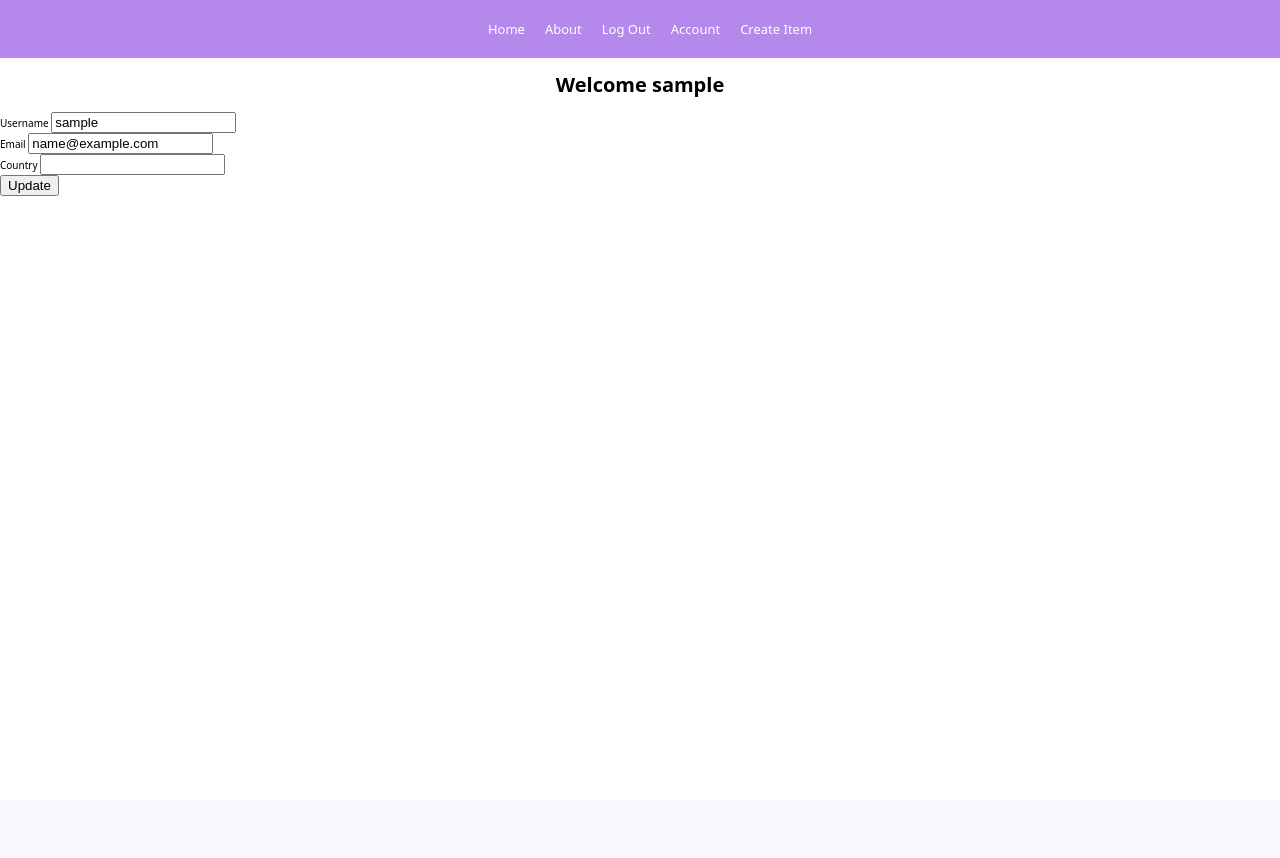
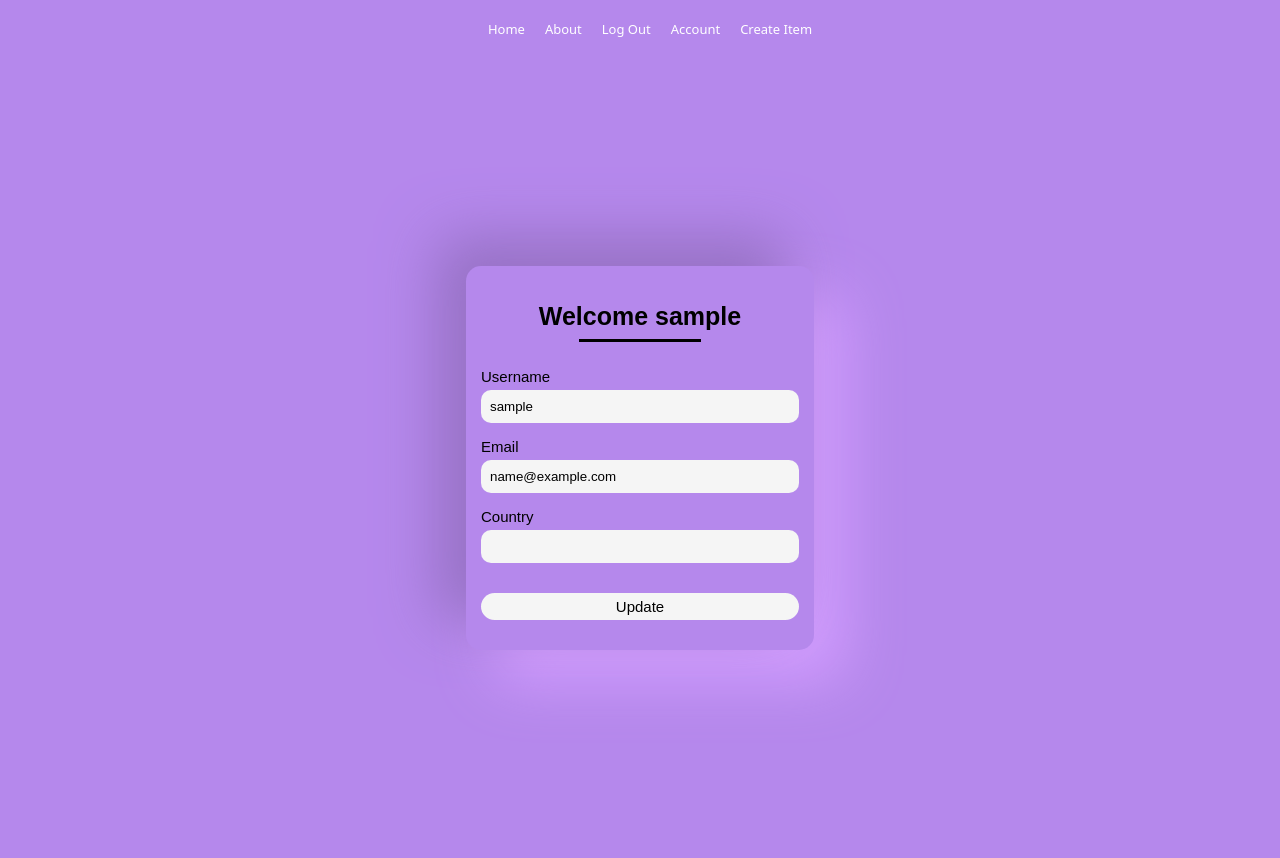
Before and after one commit to Haziq12/Boxd, a Flask app: page /account in a window 1280 px wide. Before the commit the page ends 196 px from the top, so only its background shows below. Run offline with Flask 2, Linux system fonts and the light colour scheme; the visitor is signed in with stand-in values (Sample User, id 1); data comes from the database, SQL or seed files in the repository; some libraries are stand-ins or nearby versions.

Commit message:
style card update page

```diff
--- /dev/null
+++ b/myapp/static/styles/account.css
@@ -0,0 +1,69 @@
+.update-container {
+  min-height: 100vh;
+  display: flex;
+  justify-content: center;
+  align-items: center;
+  font-family: sans-serif;
+  background: #b588ec;
+}
+
+.update {
+  padding: 15px;
+  border-radius: 15px;
+  background: #b588ec;
+  box-shadow:  -29px -29px 58px #9671c4,
+             29px 29px 58px #d49fff;
+  min-height: 300px;
+}
+
+.center {
+  display: flex;
+  justify-content: center;
+  align-items: center;
+}
+
+.h2 {
+  font-size: 25px;
+}
+
+.h2::after{
+  content: "";
+  display: block;
+  width: 60%;
+  height: 3px;
+  margin-top: 8px;
+  background: black;
+  margin-inline: auto;
+}
+
+.form-group {
+  display: flex;
+  flex-direction: column;
+  margin-bottom: 5px;
+  font-size: 15px;
+}
+
+.form-control {
+  padding: 8px;
+  width: 300px;
+  border-radius: 10px;
+  border: none;
+  background: whitesmoke;
+  color: var(--secondary-color);
+  outline: none;
+  border: 1px solid transparent;
+  margin-bottom: 10px;
+}
+
+.btn {
+  width: 100%;
+  border: none;
+  border-radius: 30px;
+  background: whitesmoke;
+  color: black;
+  margin: 15px 0 10px 0;
+  font-size: 15px;
+  padding-top: 5px;
+  padding-bottom: 5px;
+  cursor: pointer;
+}
--- a/myapp/templates/account.html
+++ b/myapp/templates/account.html
@@ -1,14 +1,15 @@
 {% extends "base.html" %}
 {% block content %}
 
-<div class="jumbotron">
-    <div align="center">
-        <h1>Welcome {{current_user.username}}</h1>
-    </div>
-</div>
+<link rel="stylesheet" href="{{url_for('static', filename='./styles/account.css')}}" />
 
-<div class="container">
-    <form method="POST" action="" enctype="multipart/form-data">
+
+
+<div class="update-container">
+    <form class="update" method="POST" action="" enctype="multipart/form-data">
+        <div class="center" align="center">
+            <h2 class="h2">Welcome {{current_user.username}}</h2>
+        </div>
         <div class="form-group">
             {{form.hidden_tag()}}
         </div>
@@ -26,10 +27,9 @@
         </div>
 
         <div class="form-group">
-            {{form.submit(class='btn btn-primary')}}
+            {{form.submit(class='btn')}}
         </div>
-
-
     </form>
 </div>
+
 {% endblock %}
```
